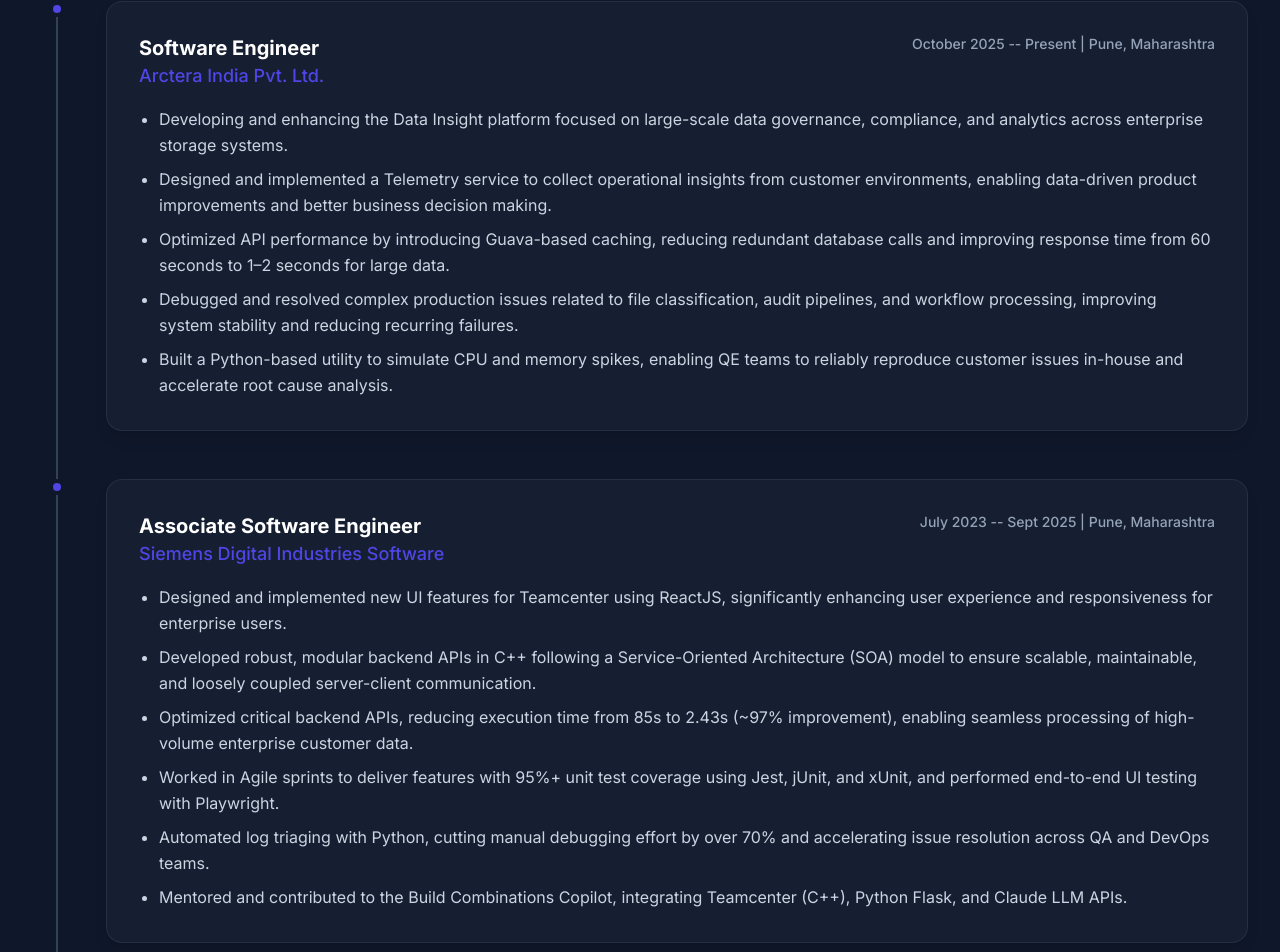
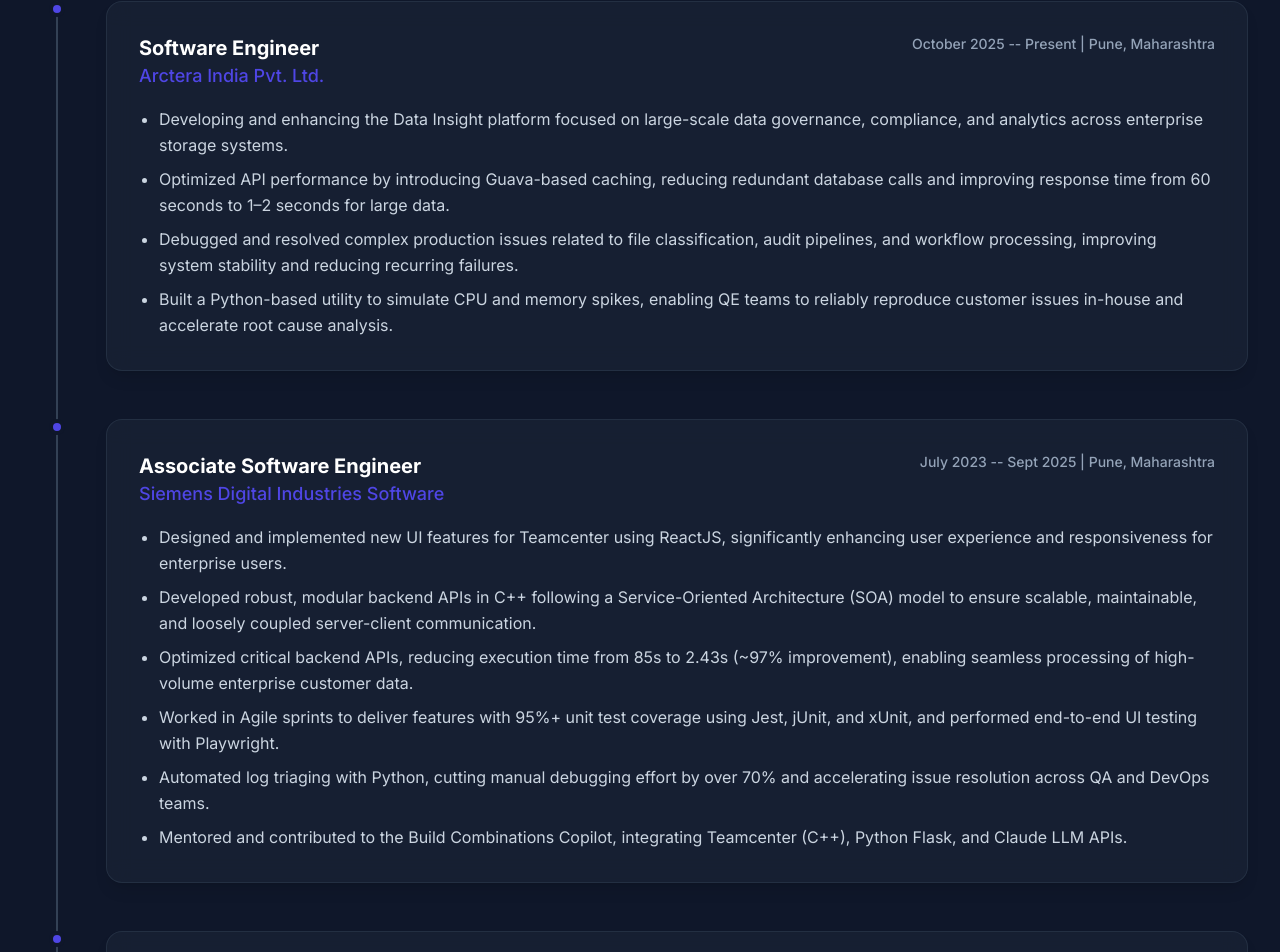
Before and after one commit to saurabh123321/saurabh_portfolio, a React (Vite) app: page / in a window 1280 px wide. Shown: the part 1675-2627 px from the top of the page. Built offline with nearby package versions, Linux system fonts and the light colour scheme.

Commit message:
Update Experience

```diff
--- a/src/data/resume.js
+++ b/src/data/resume.js
@@ -31,7 +31,6 @@ export const resumeData = {
             period: "October 2025 -- Present",
             description: [
                 "Developing and enhancing the Data Insight platform focused on large-scale data governance, compliance, and analytics across enterprise storage systems.",
-                "Designed and implemented a Telemetry service to collect operational insights from customer environments, enabling data-driven product improvements and better business decision making.",
                 "Optimized API performance by introducing Guava-based caching, reducing redundant database calls and improving response time from 60 seconds to 1–2 seconds for large data.",
                 "Debugged and resolved complex production issues related to file classification, audit pipelines, and workflow processing, improving system stability and reducing recurring failures.",
                 "Built a Python-based utility to simulate CPU and memory spikes, enabling QE teams to reliably reproduce customer issues in-house and accelerate root cause analysis."
```
